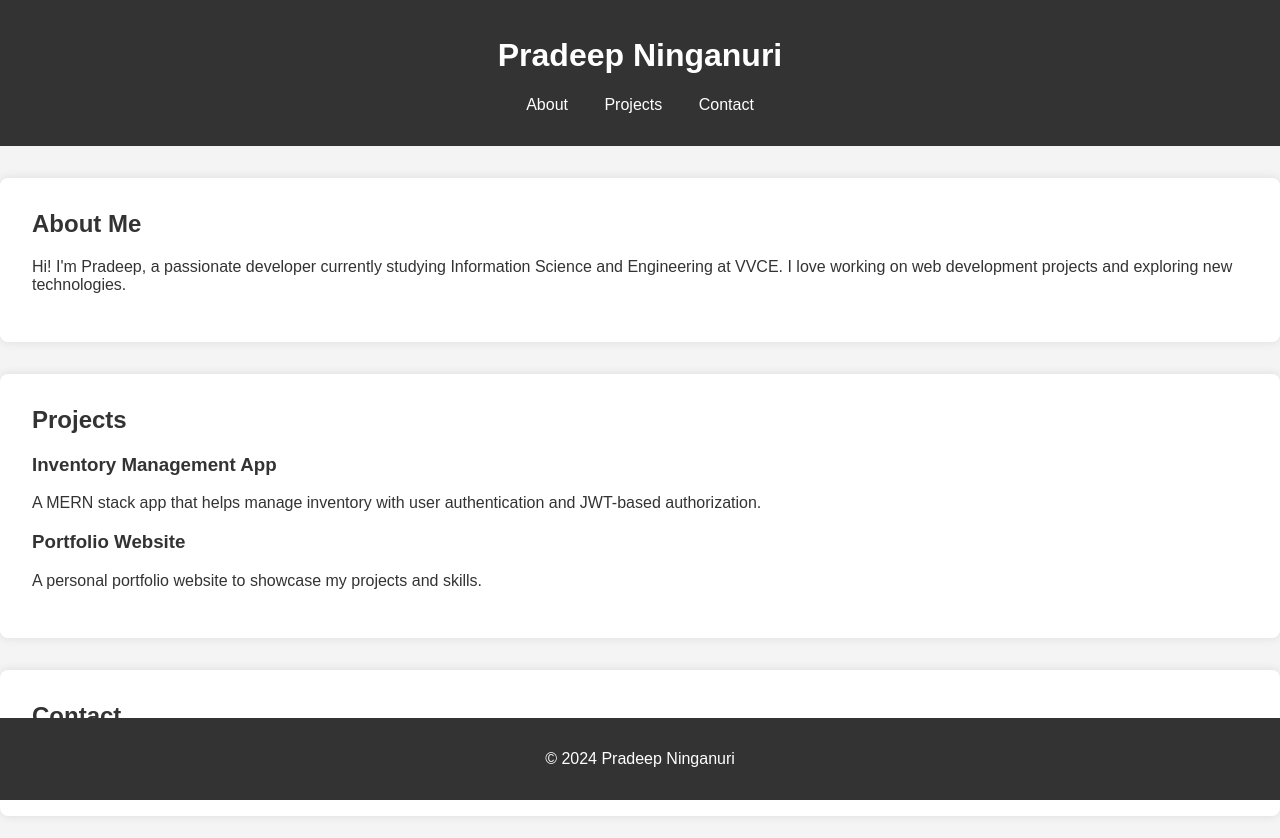
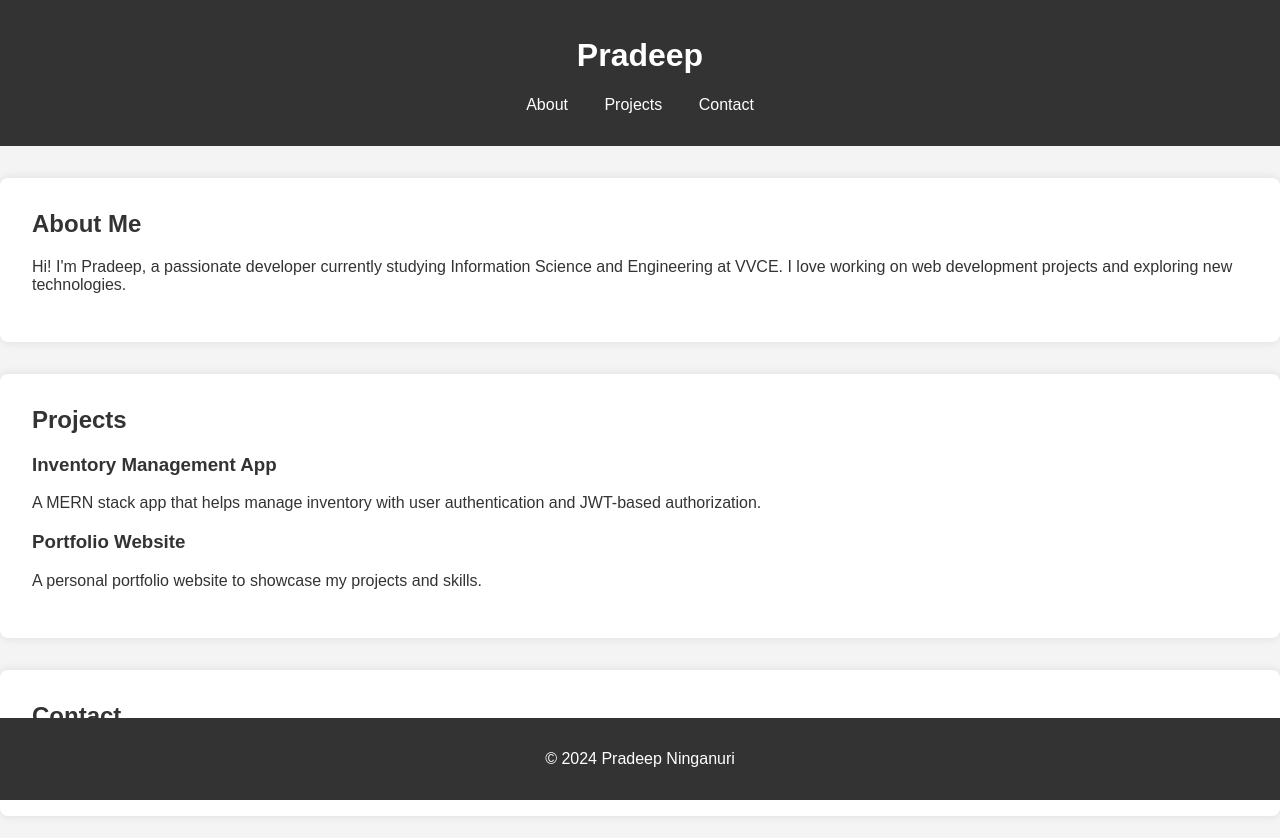
Before and after one commit to PradeepNinganuri/portfolilo, a plain HTML site: page index.html in a window 1280 px wide. Drawn offline with Linux system fonts and the light colour scheme.

Commit message:
Update index.html

```diff
--- a/index.html
+++ b/index.html
@@ -8,7 +8,7 @@
 </head>
 <body>
     <header>
-        <h1>Pradeep Ninganuri</h1>
+        <h1>Pradeep</h1>
         <nav>
             <ul>
                 <li><a href="#about">About</a></li>
```
